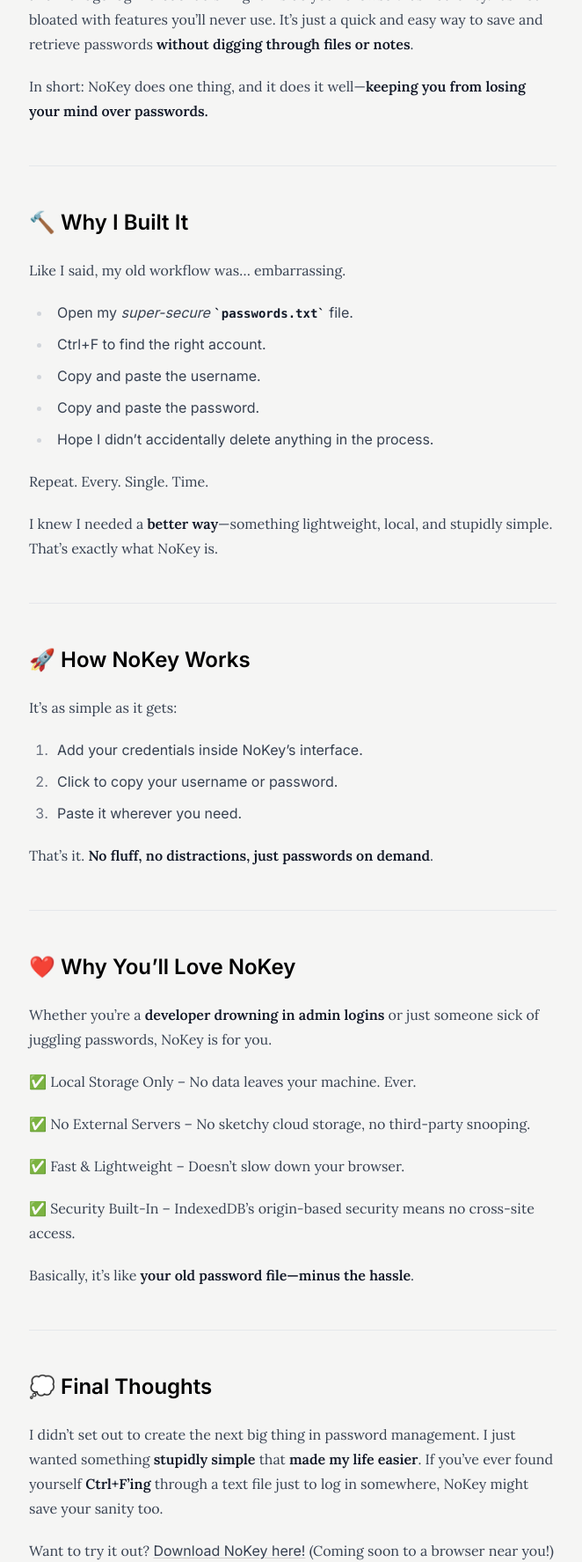
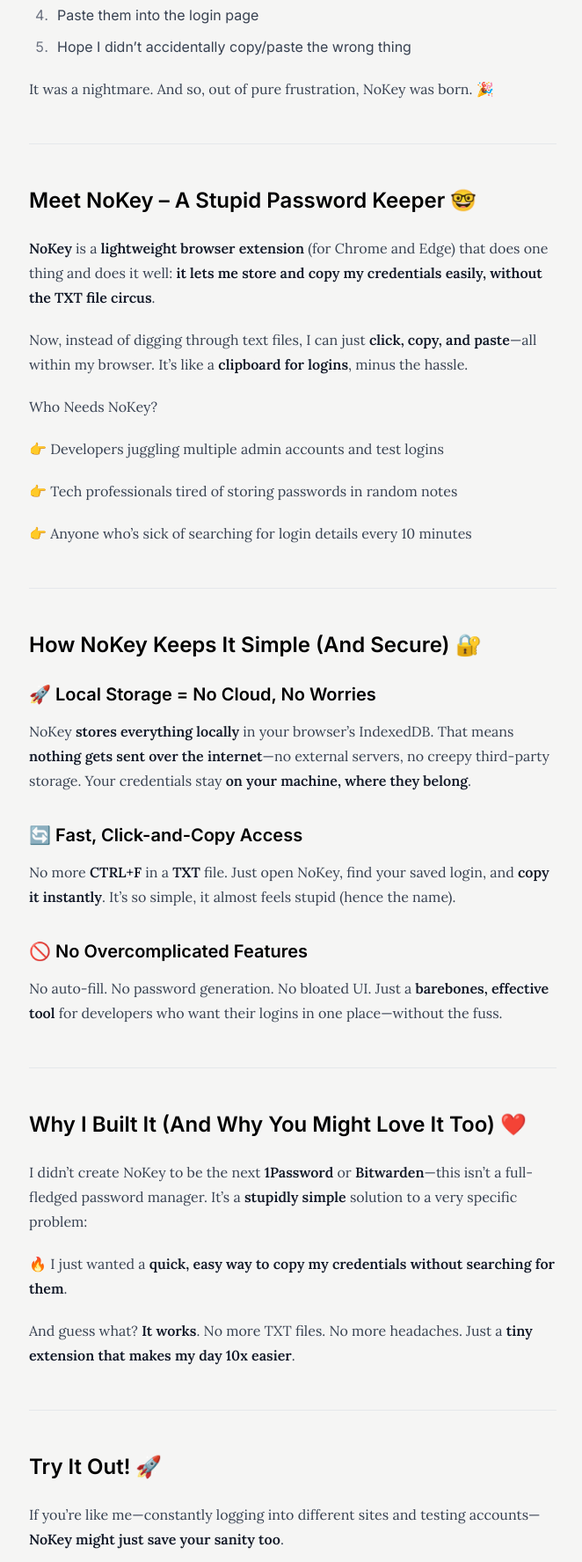
Before and after one commit to juashyam/juashyam-personal, an Astro site: page /blog/01-nokey-saved-my-sanity in a window 1280 px wide. Shown: the part 743-2518 px from the top of the page at 88% size, without its empty margins (307-969 px from the left). Built offline with nearby package versions, Linux system fonts and the light colour scheme; Astro itself is replaced by a stand-in of ours; a web font is replaced by a local one.

Commit message:
publish nokey blog

```diff
--- a/src/content/blog/01-nokey-saved-my-sanity/index.md
+++ b/src/content/blog/01-nokey-saved-my-sanity/index.md
@@ -4,83 +4,93 @@
 date: "Mar 14 2025"
 ---
 
-Let’s be real: passwords are a pain. As a developer, I juggle way too many admin
-logins, testing environments, and random accounts. My old system? A
-trusty-but-terrible text file buried somewhere in my system. Every time I needed
-a password, I’d have to open it, search, copy, and paste. Over and over again.
+As a developer, I live in a world of logins, admin panels, and testing environments.
 
-It was dumb. I knew it was dumb. But I kept doing it… until one day, I snapped.
+Every day, I have to log in to a dozen different places—some for work, some for
+side projects, and some just because I forgot what I was doing and opened a new tab.
 
-That’s when **NoKey – A Stupid Password Keeper** was born.
+For the longest time, I used a good old TXT file to store my credentials.
+Simple? Yes. Secure? Absolutely not. Convenient? Not even close.
+
+Every time I needed a login, I’d:
+
+1. Open my TXT file
+2. Scroll through a chaotic mess of usernames and passwords
+3. Copy the credentials
+4. Paste them into the login page
+5. Hope I didn’t accidentally copy/paste the wrong thing
+
+It was a nightmare. And so, out of pure frustration, NoKey was born. 🎉
 
 ---
 
-## 🤔 What is NoKey?
+## Meet NoKey – A Stupid Password Keeper 🤓
 
-NoKey is a **lightweight Chrome/Edge extension** that helps you securely store
-and manage login credentials—right inside your browser. It’s not fancy.
-It’s not bloated with features you’ll never use. It’s just a quick and easy way
-to save and retrieve passwords **without digging through files or notes**.
+**NoKey** is a **lightweight browser extension** (for Chrome and Edge) that does one
+thing and does it well: **it lets me store and copy my credentials easily, without
+the TXT file circus**.
 
-In short: NoKey does one thing, and it does it well—**keeping you from losing
-your mind over passwords.**
+Now, instead of digging through text files, I can just **click, copy, and paste**—all
+within my browser. It’s like a **clipboard for logins**, minus the hassle.
+
+Who Needs NoKey?
+
+👉 Developers juggling multiple admin accounts and test logins
+
+👉 Tech professionals tired of storing passwords in random notes
+
+👉 Anyone who’s sick of searching for login details every 10 minutes
 
 ---
 
-## 🔨 Why I Built It
+## How NoKey Keeps It Simple (And Secure) 🔐
 
-Like I said, my old workflow was… embarrassing.
+### 🚀 Local Storage = No Cloud, No Worries
 
-- Open my *super-secure* `passwords.txt` file.
-- Ctrl+F to find the right account.
-- Copy and paste the username.
-- Copy and paste the password.
-- Hope I didn’t accidentally delete anything in the process.
+NoKey **stores everything locally** in your browser’s IndexedDB. That means
+**nothing gets sent over the internet**—no external servers, no creepy
+third-party storage. Your credentials stay **on your machine, where they belong**.
 
-Repeat. Every. Single. Time.
+### 🔄 Fast, Click-and-Copy Access
+No more **CTRL+F** in a **TXT** file. Just open NoKey, find your saved login, and
+**copy it instantly**. It’s so simple, it almost feels stupid (hence the name).
 
-I knew I needed a **better way**—something lightweight, local, and stupidly
-simple. That’s exactly what NoKey is.
+### 🚫 No Overcomplicated Features
+No auto-fill. No password generation. No bloated UI. Just a **barebones, effective
+tool** for developers who want their logins in one place—without the fuss.
 
 ---
 
-## 🚀 How NoKey Works
+## Why I Built It (And Why You Might Love It Too) ❤️
 
-It’s as simple as it gets:
+I didn’t create NoKey to be the next **1Password** or **Bitwarden**—this isn’t a
+full-fledged password manager. It’s a **stupidly simple** solution to a very specific problem:
 
-1. Add your credentials inside NoKey’s interface.
-2. Click to copy your username or password.
-3. Paste it wherever you need.
+🔥 I just wanted a **quick, easy way to copy my credentials without searching for them**.
 
-That’s it. **No fluff, no distractions, just passwords on demand**.
+And guess what? **It works**. No more TXT files. No more headaches. Just a **tiny
+extension that makes my day 10x easier**.
 
 ---
 
-## ❤️ Why You’ll Love NoKey
+## Try It Out! 🚀
 
-Whether you’re a **developer drowning in admin logins** or just someone
-sick of juggling passwords, NoKey is for you.
+If you’re like me—constantly logging into different sites and testing accounts—**NoKey
+might just save your sanity too**.
 
-✅ Local Storage Only – No data leaves your machine. Ever.
+🔹 Download NoKey for **Chrome/Edge** (Coming soon to the Web Store!)
 
-✅ No External Servers – No sketchy cloud storage, no third-party snooping.
+[Edge Extension](https://microsoftedge.microsoft.com/addons/detail/nokey-a-stupid-password/cfmibhgbkfignakcnbdilfegilgolmed)
 
-✅ Fast & Lightweight – Doesn’t slow down your browser.
+[Chrome Extension - In Review](/projects/project-nokey#-installation)
 
-✅ Security Built-In – IndexedDB’s origin-based security means no cross-site access.
+🔹 Give it a spin, and let me know what you think!
 
-Basically, it’s like **your old password file—minus the hassle**.
+And remember: **Sometimes, the simplest tools are the ones that actually get used**. 😉
 
 ---
 
-## 💭 Final Thoughts
+## Next Steps: 🚀
 
-I didn’t set out to create the next big thing in password management. I just
-wanted something **stupidly simple** that **made my life easier**. If you’ve ever
-found yourself **Ctrl+F’ing** through a text file just to log in somewhere, NoKey
-might save your sanity too.
-
-Want to try it out? [Download NoKey here!](/projects/project-nokey#-installation) (Coming soon to a browser near you!)
-
-And if you’ve ever built a tool just to fix your own annoying problem, let me know!
-I’d love to hear about it. 😊
+- **Want a walkthrough?** [Check out this Quick Guide](/projects/project-nokey#-how-to-use) on how to set up and use NoKey.
+- **Feature requests?** Let me know if you’d like to see any improvements!
```
